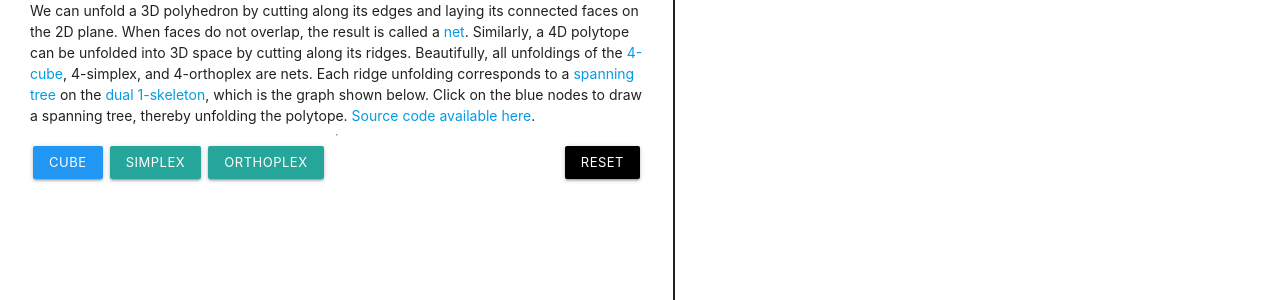
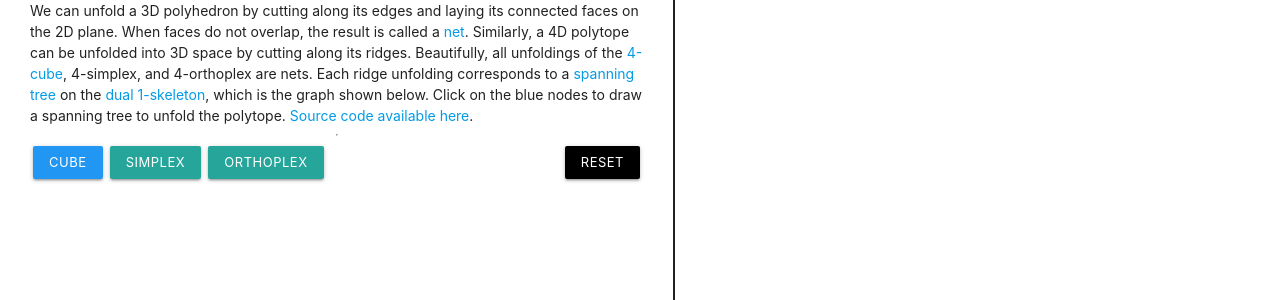
Before and after one commit to samzhang111/samzhang111.github.io, a Jekyll site: the page html/unfolding/index.html, which Jekyll copies as it is, in a window 1280 px wide. Shown: the part 263-563 px from the top of the page. Built offline with Jekyll 4.4.1, drawn with Linux system fonts in a browser that asks for light colours; a script that is not in the unit is left out.

Commit message:
Language on unfolding page

```diff
--- a/html/unfolding/index.html
+++ b/html/unfolding/index.html
@@ -21,7 +21,7 @@
                             We can unfold a 3D polyhedron by cutting along its edges and laying its connected faces on the 2D plane.  When faces do not overlap, the result is called a <a href="https://en.wikipedia.org/wiki/Net_(polyhedron)" target="blank">net</a>.
                             Similarly, a 4D polytope can be unfolded into 3D space by cutting along its ridges. Beautifully, all unfoldings of the <a href="https://static1.squarespace.com/static/53f62f0fe4b0a7a51b059df3/t/5fd66934dca221526042c6ec/1607887158026/cube-net-EJC.pdf" target="blank">4-cube</a>, 4-simplex, and 4-orthoplex are nets.
                             Each ridge unfolding corresponds to a <a href="https://en.wikipedia.org/wiki/Spanning_tree" target="blank">spanning tree</a> on the <a href="https://en.wikipedia.org/wiki/Dual_polyhedron" target="blank">dual</a> <a href="https://en.wikipedia.org/wiki/N-skeleton" target="blank">1-skeleton</a>, which is the graph shown below.
-                            Click on the blue nodes to draw a spanning tree, thereby unfolding the polytope.
+                            Click on the blue nodes to draw a spanning tree to unfold the polytope.
                             <a href="https://github.com/samzhang111/ridge-unfoldings" target="blank">Source code available here</a>.
                         </div>
             <hr />
```
